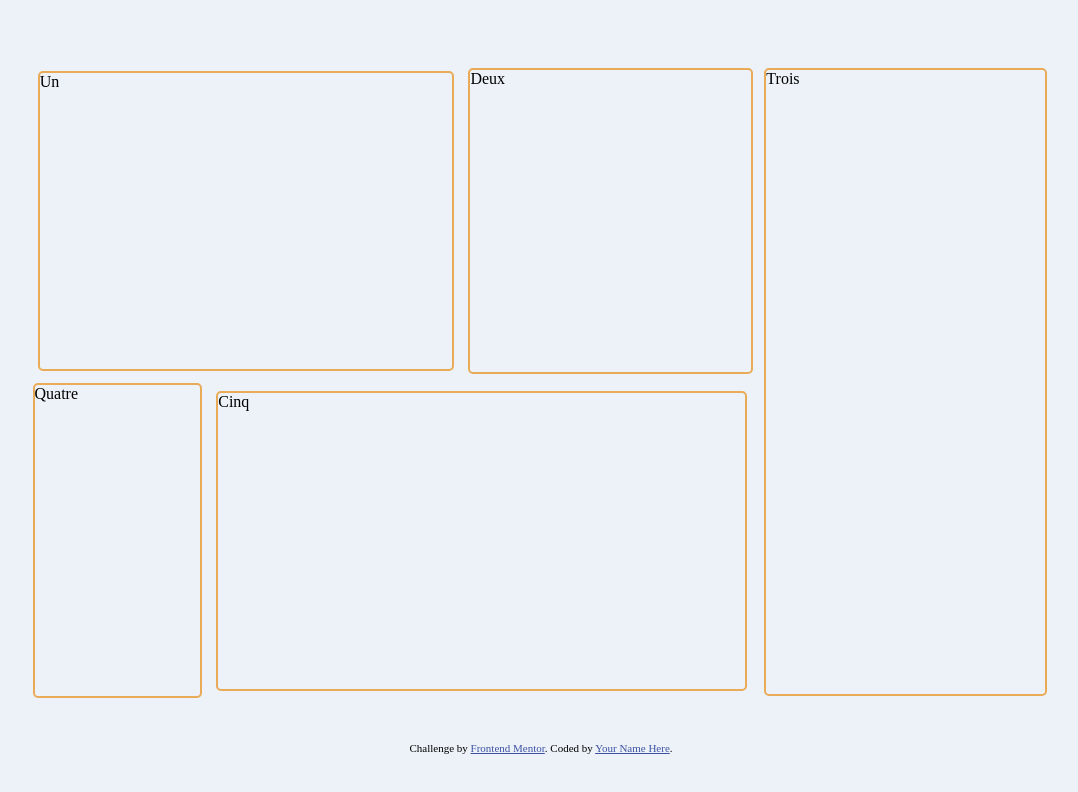
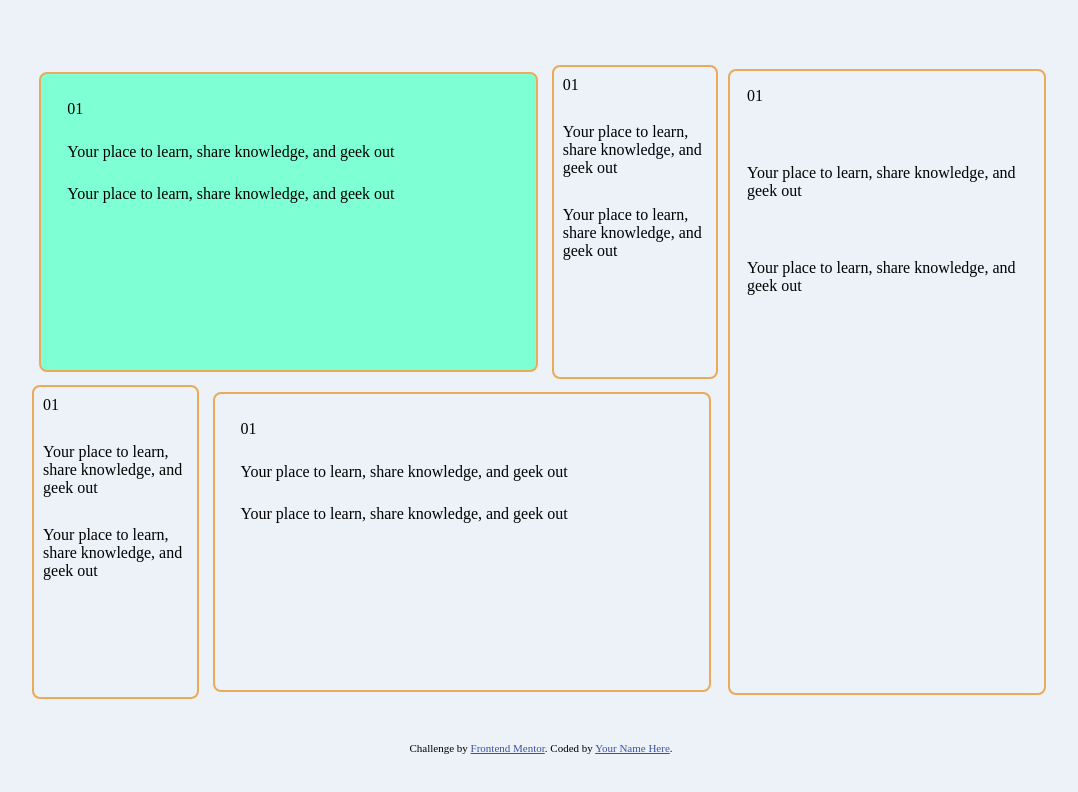
Before and after one commit to ziedlahbib/testimonials-grid-section-main, a plain HTML site: page index.html in a window 1280 px wide. Shown: the whole page, without its empty margins (107-1185 px from the left). Drawn offline with Linux system fonts and the light colour scheme.

Commit message:
defining number colone et ligne

```diff
--- a/index.html
+++ b/index.html
@@ -1,30 +1,83 @@
 <!DOCTYPE html>
 <html lang="en">
   <head>
-  <meta charset="UTF-8">
-  <meta name="viewport" content="width=device-width, initial-scale=1.0"> <!-- displays site properly based on user's device -->
+    <meta charset="UTF-8" />
+    <meta name="viewport" content="width=device-width, initial-scale=1.0" />
+    <!-- displays site properly based on user's device -->
 
-  <link rel="icon" type="image/png" sizes="32x32" href="./images/favicon-32x32.png">
-  <link rel="stylesheet"  href="style.css">
+    <link
+      rel="icon"
+      type="image/png"
+      sizes="32x32"
+      href="./images/favicon-32x32.png"
+    />
+    <link rel="stylesheet" href="style.css" />
     <title>Frontend Mentor | [Challenge Name Here]</title>
 
     <!-- Feel free to remove these styles or customise in your own stylesheet 👍 -->
     <style>
-    .attribution { font-size: 11px; text-align: center; }
-    .attribution a { color: hsl(228, 45%, 44%); }
+      .attribution {
+        font-size: 11px;
+        text-align: center;
+      }
+      .attribution a {
+        color: hsl(228, 45%, 44%);
+      }
     </style>
   </head>
   <body>
     <div class="container">
-    <div class="one">Un</div>
-    <div class="two">Deux</div>
-    <div class="three">Trois</div>
-    <div class="four">Quatre</div>
-    <div class="five">Cinq</div>
+      <div class="one">
+        <div class="one__title">01</div>
+        <div class="one__text">
+          Your place to learn, share knowledge, and geek out
+        </div>
+        <div class="one__text2">
+          Your place to learn, share knowledge, and geek out
+        </div>
+      </div>
+      <div class="two">
+        <div class="one__title">01</div>
+        <div class="one__text">
+          Your place to learn, share knowledge, and geek out
+        </div>
+        <div class="one__text2">
+          Your place to learn, share knowledge, and geek out
+        </div>
+      </div>
+      <div class="three">
+        <div class="one__title">01</div>
+        <div class="one__text">
+          Your place to learn, share knowledge, and geek out
+        </div>
+        <div class="one__text2">
+          Your place to learn, share knowledge, and geek out
+        </div>
+      </div>
+      <div class="four">
+        <div class="one__title">01</div>
+        <div class="one__text">
+          Your place to learn, share knowledge, and geek out
+        </div>
+        <div class="one__text2">
+          Your place to learn, share knowledge, and geek out
+        </div>
+      </div>
+      <div class="five">
+        <div class="one__title">01</div>
+        <div class="one__text">
+          Your place to learn, share knowledge, and geek out
+        </div>
+        <div class="one__text2">
+          Your place to learn, share knowledge, and geek out
+        </div>
+      </div>
     </div>
     <div class="attribution">
-    Challenge by <a href="https://www.frontendmentor.io?ref=challenge" target="_blank">Frontend Mentor</a>.
-    Coded by <a href="#">Your Name Here</a>.
+      Challenge by
+      <a href="https://www.frontendmentor.io?ref=challenge" target="_blank"
+        >Frontend Mentor</a
+      >. Coded by <a href="#">Your Name Here</a>.
     </div>
     <!-- Daniel Clifford
   Verified Graduate
@@ -79,6 +132,5 @@
   experience. It certainly helped me land a job as a full-stack developer after receiving multiple offers.
   100% recommend! ”
    -->
-
   </body>
 </html>
--- a/style.css
+++ b/style.css
@@ -12,14 +12,22 @@ body{
     display: grid;
     height:80%;
     width: 80%;
+    grid-template-columns: repeat(6, 1fr);
+    grid-template-columns: repeat(4, 1fr);
 }
 .container > div {
     border: 2px solid rgb(233, 171, 88);
-    border-radius: 5px;
+    border-radius: 8px;
     margin: 2%;
+    display: flex;
+    flex-direction: column;
+    justify-content: flex-start;
+    padding: 5%;
+    gap:10%;
 
   }
 .one {
+    background-color: aquamarine;
     grid-column: 1/4 ;
     grid-row: 1/3;
   }
```
Lines whose indentation alone changed are shown as unchanged.
